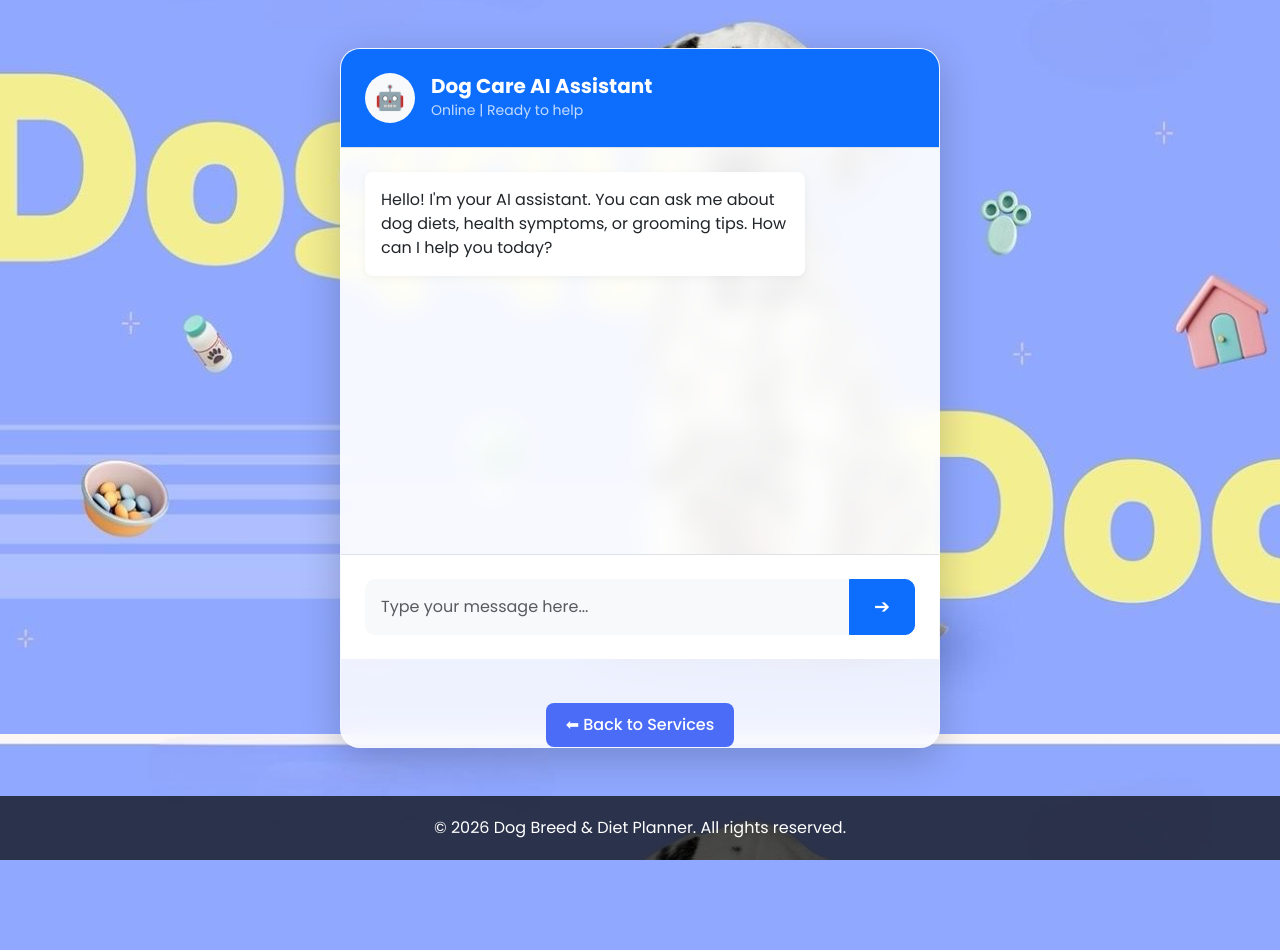
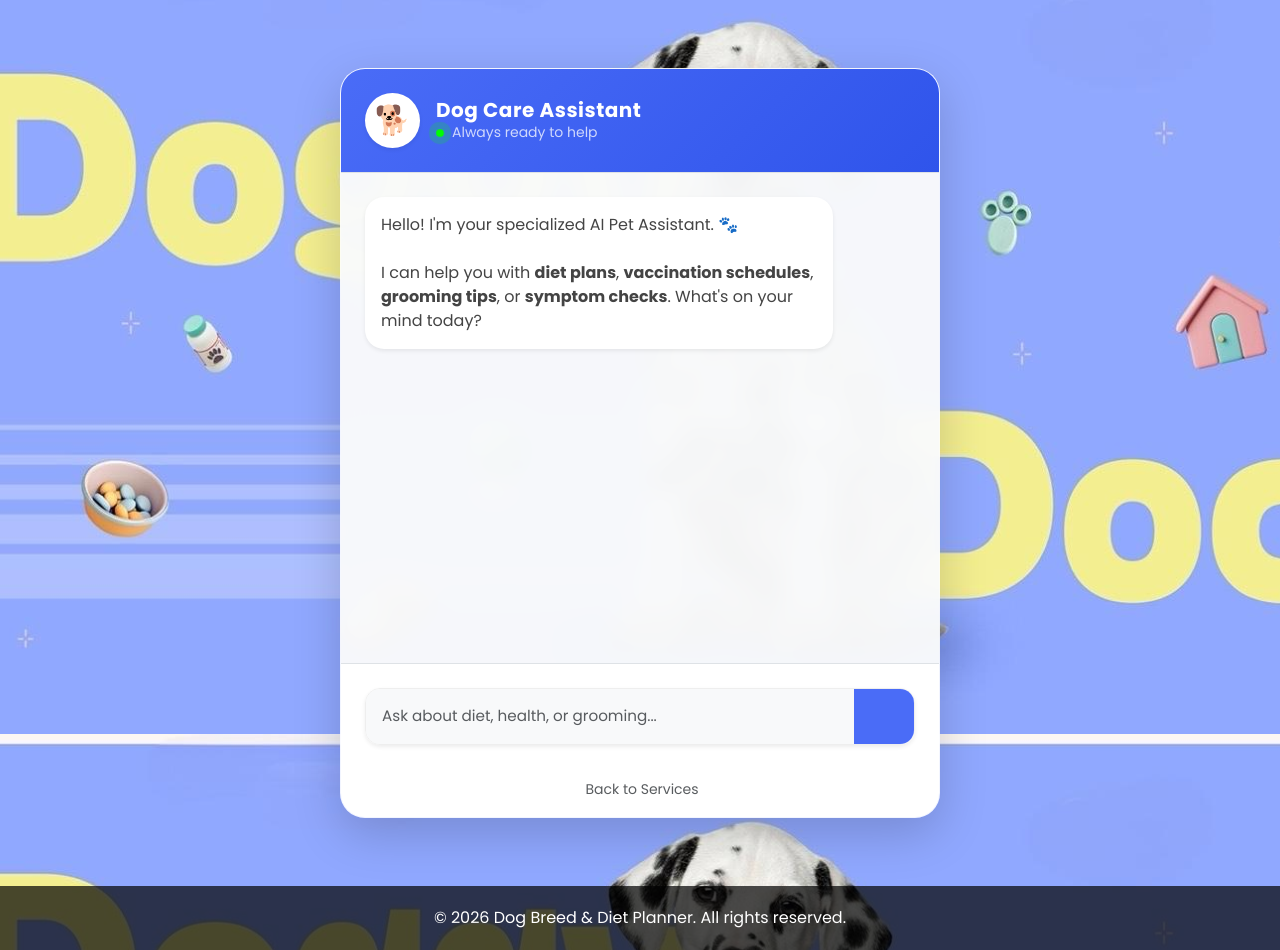
Before and after one commit to rohitnesargi/dog-diet-planner, a Flask app: page /chatbot in a window 1280 px wide. Shown: the part 66-1016 px from the top of the page. Before the commit the page ends 926 px from the top, so only its background shows below. Run offline with Flask 3, Linux system fonts and the light colour scheme.

Commit message:
Final stability fixes: AI detection, Chatbot, and Dashboard

```diff
--- a/app.py
+++ b/app.py
@@ -106,41 +106,70 @@ def index():
         # --- REAL AI DETECTION (Hugging Face) ---
         import requests
 
-        # Using a highly stable Facebook model that works well on the Free API
-        API_URL = "https://api-inference.huggingface.co/models/facebook/convnext-tiny-224"
+        # PRIMARY MODEL: Google ViT (Highly stable for general classification)
+        API_URL = "https://api-inference.huggingface.co/models/google/vit-base-patch16-224"
+        # SECONDARY MODEL: Specialized Dog Breed Classifier (Fallback)
+        FALLBACK_API_URL = "https://api-inference.huggingface.co/models/valentinocc/dog-breed-classifier"
+
         HF_TOKEN = os.environ.get("HF_TOKEN", "").strip()
-        headers = {"Authorization": f"Bearer {HF_TOKEN}"}
+        headers = {"Authorization": f"Bearer {HF_TOKEN}"} if HF_TOKEN else {}
 
-        def query(filename):
+        def query(filename, url):
             try:
                 with open(filename, "rb") as f:
                     data = f.read()
-                # Added wait_for_model parameter to the request
-                response = requests.post(API_URL, headers=headers, data=data, params={"wait_for_model": "true"})
-                print(f">>> API Status: {response.status_code}")
-                if response.status_code != 200:
-                    print(f">>> API Error: {response.text}")
-                    return None
-                return response.json()
+                response = requests.post(url, headers=headers, data=data, params={"wait_for_model": "true"}, timeout=20)
+                print(f">>> API Request to {url.split('/')[-1]} - Status: {response.status_code}")
+
+                if response.status_code == 200:
+                    return response.json()
+                elif response.status_code == 503: # Model loading
+                    print(">>> API Info: Model is loading, retrying once...")
+                    import time
+                    time.sleep(5)
+                    response = requests.post(url, headers=headers, data=data, params={"wait_for_model": "true"}, timeout=20)
+                    if response.status_code == 200: return response.json()
+
+                print(f">>> API Error Output: {response.text[:200]}")
+                return None
             except Exception as e:
                 print(f">>> Request Error: {e}")
             return None
 
+        breed = "Labrador Retriever"
+        confidence = 92
+
         try:
-            output = query(filepath)
+            # Try Primary Model
+            output = query(filepath, API_URL)
+
+            # If primary fails or isn't a dog, try fallback specialized model
+            is_dog_related = False
+            if output and isinstance(output, list) and len(output) > 0:
+                top_label = output[0].get('label', '').lower()
+                # Simple check if the ImageNet label is dog-related
+                dog_keywords = ['dog', 'terrier', 'retriever', 'hound', 'spaniel', 'shepherd', 'collie', 'pug', 'beagle']
+                if any(k in top_label for k in dog_keywords):
+                    is_dog_related = True
+
+            if not is_dog_related:
+                print(">>> Primary model results not clearly a dog, trying specialized model...")
+                fallback_output = query(filepath, FALLBACK_API_URL)
+                if fallback_output:
+                    output = fallback_output
+
             if output and isinstance(output, list) and len(output) > 0:
                 top_prediction = output[0]
-                breed = top_prediction['label'].title()
+                raw_breed = top_prediction['label'].title()
                 # Clean up labels (e.g. "pug, pug-dog" -> "Pug")
-                breed = breed.split(",")[0].replace("_", " ").replace("-", " ").strip()
+                breed = raw_breed.split(",")[0].replace("_", " ").replace("-", " ").strip()
                 confidence = int(round(top_prediction['score'] * 100))
                 print(f">>> AI SUCCESS: Found {breed} ({confidence}%)")
             else:
-                raise Exception("AI server busy or invalid token.")
+                print(">>> AI Detection failed to return valid data, using fallback breed.")
         except Exception as e:
-            print(f">>> Final Fallback: {e}")
-            breed = "Labrador Retriever"
-            confidence = 92
+            print(f">>> Detection Exception: {e}")
+            # Keep defaults set above
 
         size = str(get_size_category(breed))
         diet = generate_diet_plan(breed, size)
@@ -228,32 +257,74 @@ def grooming():
 def health_dashboard():
     from flask import render_template, session, redirect, url_for
     if 'user' not in session: return redirect(url_for('login'))
+
     wb = openpyxl.load_workbook(HEALTH_FILE)
-    v_count = sum(1 for row in wb["Vaccinations"].iter_rows(min_row=2) if row[0].value == session.get('email'))
-    g_count = sum(1 for row in wb["Grooming"].iter_rows(min_row=2) if row[0].value == session.get('email'))
-    return render_template('health_dashboard.html', v_count=v_count, g_count=g_count, user=session['user'])
+    email = session.get('email')
+
+    vaccines = []
+    for row in wb["Vaccinations"].iter_rows(min_row=2, values_only=True):
+        if row[0] == email:
+            vaccines.append({"pet": row[1], "vaccine": row[2], "date": row[3], "status": row[4]})
+
+    grooming = []
+    for row in wb["Grooming"].iter_rows(min_row=2, values_only=True):
+        if row[0] == email:
+            grooming.append({"pet": row[1], "service": row[2], "date": row[3], "time": row[4]})
+
+    return render_template('health_dashboard.html', vaccines=vaccines, grooming=grooming, user=session['user'])
 
 @app.route('/chatbot', methods=['GET', 'POST'])
 def chatbot():
-    from flask import render_template, request, session
-    bot_response = None
+    from flask import render_template, request, session, jsonify
     if request.method == 'POST':
-        msg = request.form.get('message', '').lower()
-        if "diet" in msg: bot_response = "I can help with diet! Just upload a dog photo on the homepage."
-        elif "hello" in msg: bot_response = "Woof! How can I help you today?"
-        else: bot_response = "I'm still learning! Try asking about diet or vaccines."
-    return render_template('chatbot.html', bot_response=bot_response, user=session.get('user'))
+        # Check if it's a JSON request from JS
+        if request.is_json:
+            data = request.get_json()
+            msg = data.get('message', '').lower()
+        else:
+            msg = request.form.get('message', '').lower()
+
+        if "diet" in msg or "food" in msg:
+            bot_response = "I can definitely help with diet! Just upload a clear photo of your dog on the Homepage, and I'll analyze its breed to create a custom meal plan including food types, schedules, and healthy extras."
+        elif "hello" in msg or "hi" in msg:
+            bot_response = "Woof! Hello there! I'm your AI Pet Assistant. How can I help you and your furry friend today?"
+        elif "vaccine" in msg or "shot" in msg:
+            bot_response = "Vaccinations are crucial! You can use our Vaccination Reminder tool (under Pet Care) to track Rabies, DHPP, and more. Generally, puppies need shots every 3 weeks until 16 weeks old."
+        elif "groom" in msg or "bath" in msg:
+            bot_response = "Keeping your dog clean is important! Different breeds need different grooming frequencies. Check out our Grooming Scheduler to keep track of baths, nail trims, and haircuts."
+        elif "sick" in msg or "symptom" in msg:
+            bot_response = "If your dog seems unwell, please use our Symptom Checker first, but always consult a professional vet for serious concerns. Is there a specific symptom you're worried about?"
+        else:
+            bot_response = "That's interesting! I'm still learning about all things dog. Try asking about 'diet', 'vaccines', 'grooming', or 'health symptoms' for more specific advice!"
+
+        if request.is_json:
+            return jsonify({"response": bot_response})
+        return render_template('chatbot.html', bot_response=bot_response, user=session.get('user'))
+
+    return render_template('chatbot.html', user=session.get('user'))
 
 @app.route('/disease_prediction', methods=['GET', 'POST'])
 def disease_prediction():
     from flask import render_template, request, session
-    prediction = None
+    result = None
     if request.method == 'POST':
-        symptoms = request.form.get('symptoms', '').lower()
-        if "itchy" in symptoms or "scratching" in symptoms: prediction = "Possible Skin Allergy. Consult a vet."
-        elif "vomit" in symptoms: prediction = "Digestive upset. Keep hydrated and monitor."
-        else: prediction = "Symptoms are vague. Please see a vet for a professional checkup."
-    return render_template('disease_prediction.html', prediction=prediction, user=session.get('user'))
+        symptoms = request.form.getlist('symptoms')
+        s_text = ", ".join(symptoms).lower()
+
+        if not symptoms:
+            result = {"disease": "No Symptoms Selected", "advice": "Please select at least one symptom for analysis."}
+        elif "vomiting" in s_text and "diarrhea" in s_text:
+            result = {"disease": "Gastroenteritis", "advice": "Common in dogs. Ensure hydration with small amounts of water. If it persists for more than 24 hours, see a vet immediately."}
+        elif "itching" in s_text or "hair_loss" in s_text:
+            result = {"disease": "Skin Allergy or Mites", "advice": "Could be flea allergy or environmental triggers. Use a hypoallergenic shampoo and check for pests. Consult a vet if skin is red or bleeding."}
+        elif "coughing" in s_text or "sneezing" in s_text:
+            result = {"disease": "Kennel Cough or Respiratory Infection", "advice": "Keep your dog isolated from other pets. Monitor breathing. If lethargy or fever develops, professional treatment is needed."}
+        elif "lethargy" in s_text and "loss_of_appetite" in s_text:
+            result = {"disease": "General Malaise / Early Infection", "advice": "This can be a symptom of many things. Monitor temperature. If they don't eat for over 24 hours, please visit a vet."}
+        else:
+            result = {"disease": "Non-Specific Symptoms", "advice": "Symptoms are too broad for a specific prediction. Please monitor your pet closely and consult a vet if their condition worsens."}
+
+    return render_template('disease_prediction.html', result=result, user=session.get('user'))
 
 @app.route('/download_report')
 def download_report():
--- a/templates/chatbot.html
+++ b/templates/chatbot.html
@@ -1,43 +1,74 @@
 {% extends "base.html" %}
 
 {% block content %}
-<div class="d-flex justify-content-center align-items-center" style="min-height: 80vh;">
-    <div class="glass-card d-flex flex-column" style="width: 100%; max-width: 600px; height: 700px; overflow: hidden;">
+<div class="d-flex justify-content-center align-items-center" style="min-height: 80vh; padding: 20px;">
+    <div class="glass-card d-flex flex-column shadow-lg" style="width: 100%; max-width: 600px; height: 750px; overflow: hidden; border-radius: 25px; border: 1px solid rgba(255,255,255,0.2);">
         <!-- Chat Header -->
-        <div class="p-4 border-bottom d-flex align-items-center bg-primary text-white">
-            <div class="rounded-circle bg-light d-flex align-items-center justify-content-center me-3" style="width: 50px; height: 50px;">
-                <span style="font-size: 1.5rem;">🤖</span>
+        <div class="p-4 border-bottom d-flex align-items-center bg-gradient-primary text-white" style="background: linear-gradient(135deg, #4a6cf7, #2f54eb);">
+            <div class="rounded-circle bg-white d-flex align-items-center justify-content-center me-3 shadow-sm" style="width: 55px; height: 55px;">
+                <span style="font-size: 1.8rem;">🐕</span>
             </div>
             <div>
-                <h5 class="mb-0 fw-bold">Dog Care AI Assistant</h5>
-                <small class="opacity-75">Online | Ready to help</small>
+                <h5 class="mb-0 fw-bold" style="letter-spacing: 0.5px;">Dog Care Assistant</h5>
+                <div class="d-flex align-items-center">
+                    <span class="pulse-dot me-2"></span>
+                    <small class="opacity-75">Always ready to help</small>
+                </div>
             </div>
         </div>
 
         <!-- Chat Messages Container -->
-        <div id="chat-container" class="flex-grow-1 p-4" style="overflow-y: auto; background: rgba(255,255,255,0.4);">
+        <div id="chat-container" class="flex-grow-1 p-4" style="overflow-y: auto; background: rgba(248,249,250,0.8); scroll-behavior: smooth;">
             <div class="d-flex mb-4">
-                <div class="p-3 rounded-3" style="background: white; max-width: 80%; box-shadow: 0 2px 10px rgba(0,0,0,0.05);">
-                    Hello! I'm your AI assistant. You can ask me about dog diets, health symptoms, or grooming tips. How can I help you today?
+                <div class="p-3 rounded-4 shadow-sm" style="background: white; max-width: 85%; border-bottom-left-radius: 5px;">
+                    <p class="mb-0" style="color: #444; line-height: 1.5;">Hello! I'm your specialized AI Pet Assistant. 🐾<br><br>I can help you with <b>diet plans</b>, <b>vaccination schedules</b>, <b>grooming tips</b>, or <b>symptom checks</b>. What's on your mind today?</p>
                 </div>
             </div>
         </div>
 
         <!-- Chat Input Area -->
-        <div class="p-4 border-top bg-white">
-            <div class="input-group">
-                <input type="text" id="user-input" class="form-control border-0 bg-light p-3" placeholder="Type your message here..." style="border-radius: 10px 0 0 10px;">
-                <button id="send-btn" class="btn btn-primary px-4" style="border-radius: 0 10px 10px 0;">
-                    <span style="font-size: 1.2rem;">➔</span>
+        <div class="p-4 border-top bg-white" style="background: white;">
+            <div class="input-group shadow-sm" style="border-radius: 15px; overflow: hidden; border: 1px solid #eee;">
+                <input type="text" id="user-input" class="form-control border-0 bg-light p-3" placeholder="Ask about diet, health, or grooming..." style="font-size: 0.95rem;">
+                <button id="send-btn" class="btn btn-primary px-4 d-flex align-items-center justify-content-center" style="background: #4a6cf7; border: none; width: 60px;">
+                    <i class="fa-solid fa-paper-plane"></i>
                 </button>
             </div>
         </div>
 
-        <div class="text-center mt-4">
-            <a href="{{ url_for('services') }}" class="back-btn">⬅ Back to Services</a>
+        <div class="text-center pb-3 pt-2 bg-white">
+            <a href="{{ url_for('services') }}" class="text-decoration-none text-muted small hover-primary transition">
+                <i class="fa-solid fa-chevron-left me-1"></i> Back to Services
+            </a>
         </div>
     </div>
 </div>
+
+<style>
+    .bg-gradient-primary { background: linear-gradient(135deg, #4a6cf7, #2f54eb); }
+    .pulse-dot {
+        width: 8px;
+        height: 8px;
+        background-color: #00ff00;
+        border-radius: 50%;
+        display: inline-block;
+        animation: pulse 2s infinite;
+    }
+    @keyframes pulse {
+        0% { transform: scale(0.95); box-shadow: 0 0 0 0 rgba(0, 255, 0, 0.7); }
+        70% { transform: scale(1); box-shadow: 0 0 0 10px rgba(0, 255, 0, 0); }
+        100% { transform: scale(0.95); box-shadow: 0 0 0 0 rgba(0, 255, 0, 0); }
+    }
+    .hover-primary:hover { color: #4a6cf7 !important; }
+    .transition { transition: all 0.3s ease; }
+    .rounded-4 { border-radius: 1.2rem !important; }
+
+    /* Custom Scrollbar */
+    #chat-container::-webkit-scrollbar { width: 6px; }
+    #chat-container::-webkit-scrollbar-track { background: transparent; }
+    #chat-container::-webkit-scrollbar-thumb { background: #ddd; border-radius: 10px; }
+    #chat-container::-webkit-scrollbar-thumb:hover { background: #ccc; }
+</style>
 
 <script>
     const chatContainer = document.getElementById('chat-container');
```
